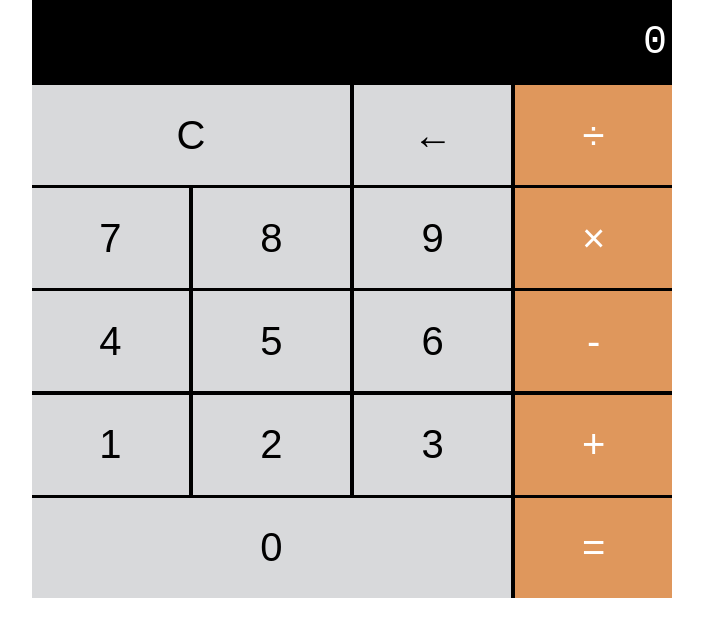
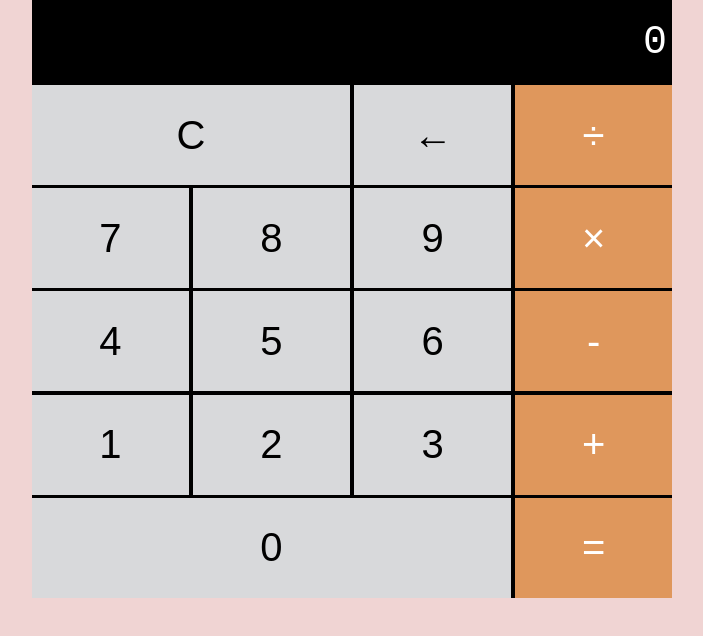
Before and after one commit to mcihadkurel/jscalculator, a plain HTML site: page index.html in a window 1280 px wide. Shown: the whole page, without its empty margins (288-991 px from the left). Drawn offline with Linux system fonts and the light colour scheme.

Commit message:
update README.md

```diff
--- a/style.css
+++ b/style.css
@@ -5,6 +5,7 @@
 body {
     padding: 0;
     margin: 0;
+    background-color: #f0d4d3;
 }
 
 .calc {
```
Also changed, not shown: assets/calc.png.
